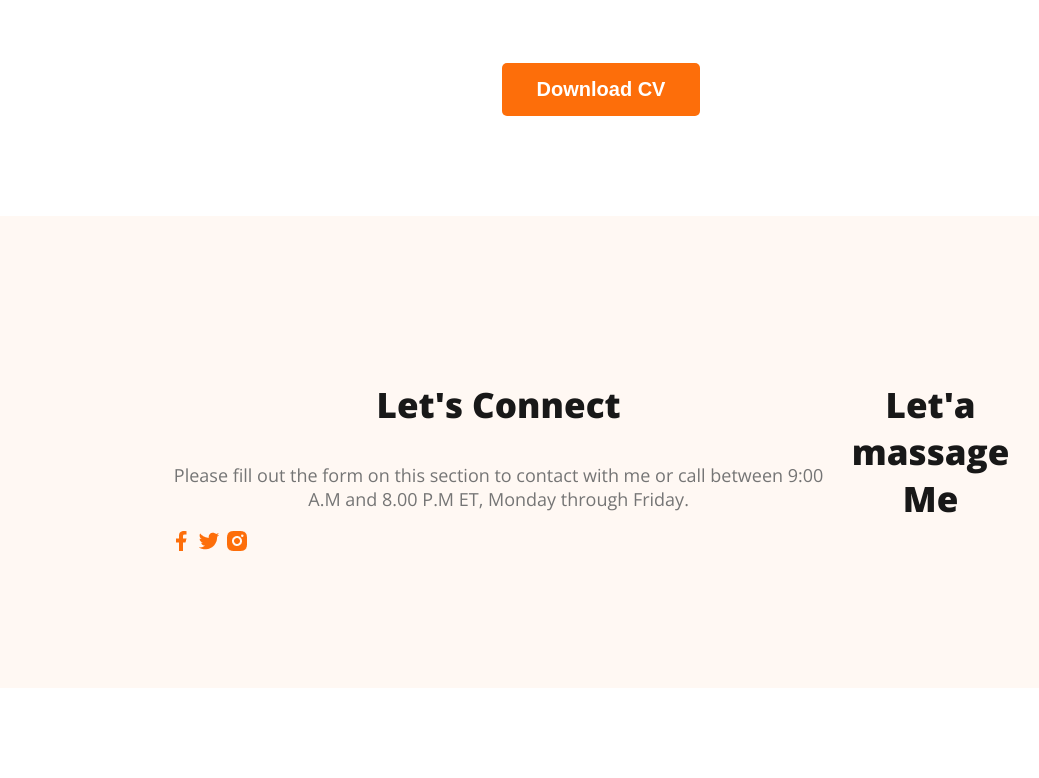
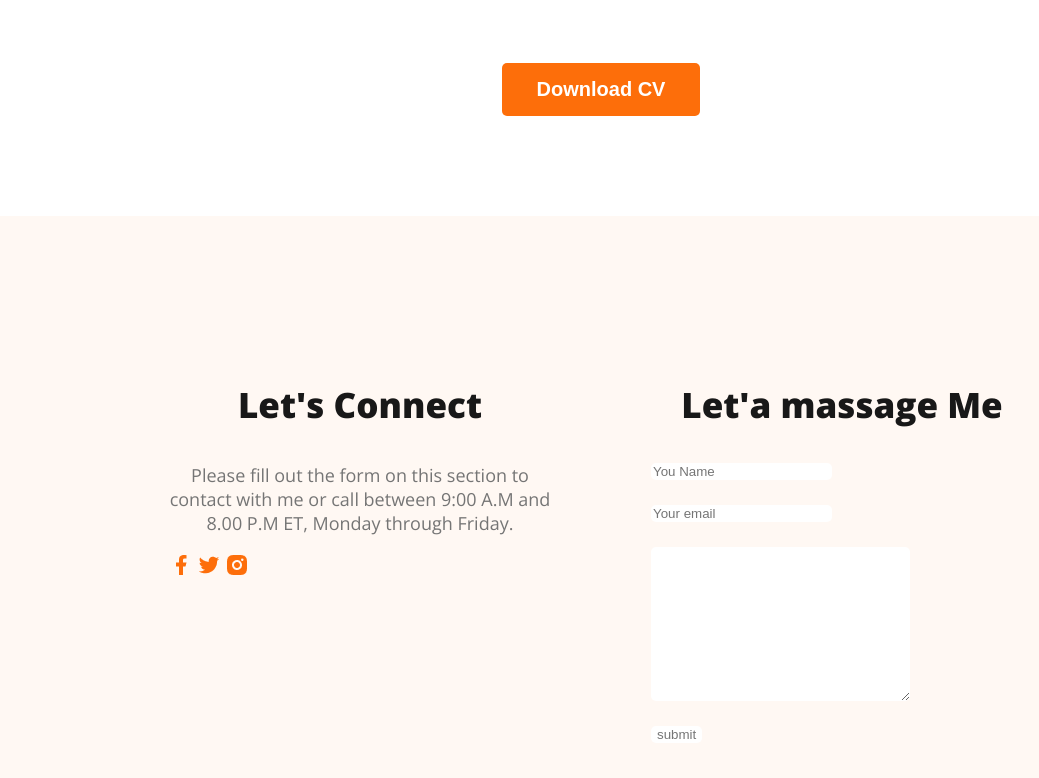
Before and after one commit to sohanpk24/my-new-portfolio-website, a plain HTML site: page index.html in a window 1280 px wide. Shown: the part 2993-3771 px from the top of the page, without its empty margins (39-1078 px from the left). Before the commit the page ends 3689 px from the top, so only its background shows below. Drawn offline with nearby package versions, Linux system fonts and the light colour scheme.

Commit message:
footer ssection added

```diff
--- a/index.html
+++ b/index.html
@@ -141,7 +141,7 @@
             </div>
          </div>
          <div class="download-cv">
-            <button class="btn-primary">Download CV</button>
+            <button class="btn-primary"><i class="fa-solid fa-cloud-arrow-down"></i>Download CV</button>
          </div>
       </section>
 
@@ -160,6 +160,12 @@
        </div>
        <div class="footer-colum">
          <h3 class="section-title">Let'a massage Me</h3>
+         <form class="contact">
+            <input type="text" placeholder="You Name">
+            <input type="email" placeholder="Your email">
+            <textarea name="" id="" cols="30" rows="10"></textarea>
+            <input class="btn-submit" type="submit" value="submit">
+         </form>
        </div>
     </footer>
 </body>
--- a/styles/portfolio.css
+++ b/styles/portfolio.css
@@ -192,7 +192,28 @@ main section{
 
 footer{
     display: flex;
+    gap: 100px;
     background: #fff8f3;
     padding: 130px 200px;
     margin-top: 100px;
 }
+
+.footer-colum{
+    width: 50%;
+}
+
+.contact input, textarea{
+    display: block;
+    margin-bottom: 25px;
+    padding: 180x 35px;
+    color: #757575;
+    border-radius: 5px;
+    background: #fff;
+    border: 0;
+}
+
+.btn-submit{
+    background-color: #fd6e0a;
+    color: white;
+    padding: 150x 30px;
+}
```
